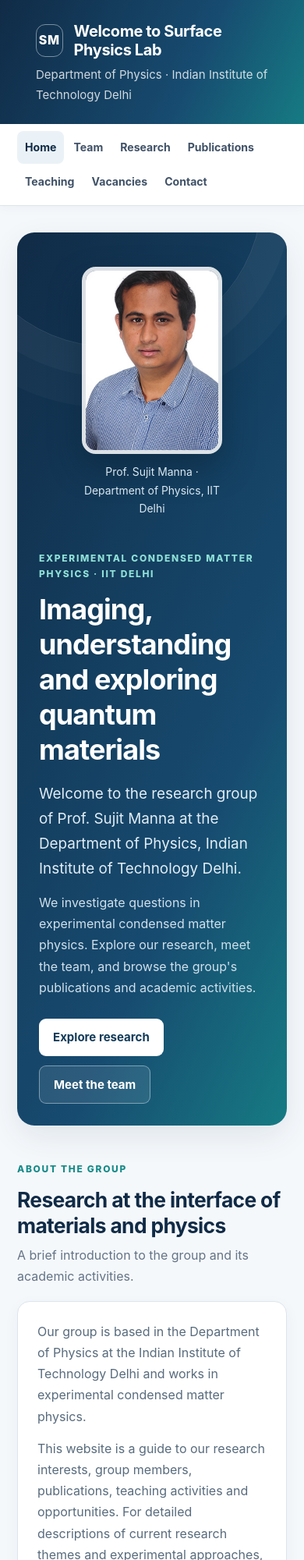
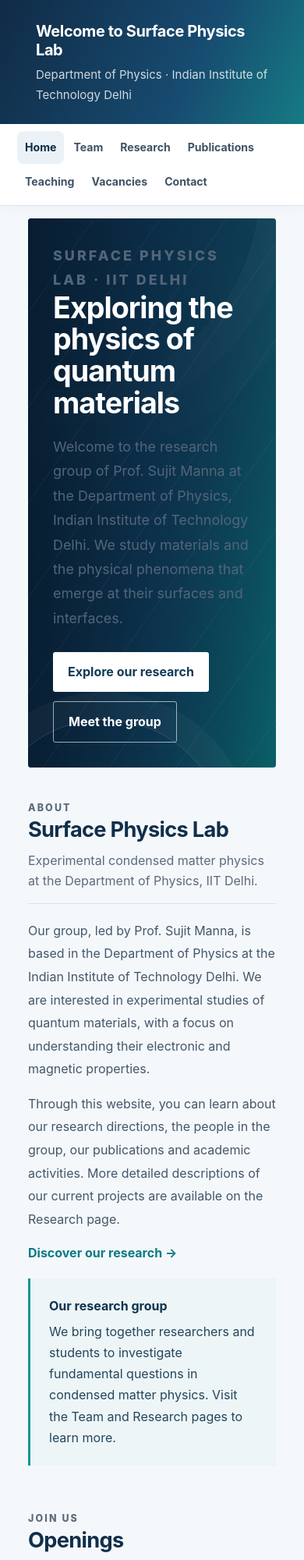
Before and after one commit to surfacephysics/surfacephysics.github.io, a plain HTML site: page SurfacePhysicsLab-index.html in a window 390 px wide. Shown: the top 2000 px of the page at 78% size. Drawn offline with Linux system fonts and the light colour scheme.

Commit message:
Add files via upload

```diff
--- a/SurfacePhysicsLab-index.html
+++ b/SurfacePhysicsLab-index.html
@@ -3,59 +3,65 @@
 <head>
 <meta charset="UTF-8">
 <meta name="viewport" content="width=device-width, initial-scale=1.0">
-<meta name="description" content="Research group of Prof. Sujit Manna, Department of Physics, Indian Institute of Technology Delhi.">
-<title>Prof. Sujit Manna | Research Group · IIT Delhi</title>
+<meta name="description" content="Surface Physics Lab, led by Prof. Sujit Manna, Department of Physics, IIT Delhi.">
+<title>Surface Physics Lab | IIT Delhi</title>
 <link rel="stylesheet" href="style.css">
 <style>
-/* Homepage-specific presentation inspired by the editorial layout of the reference site. */
-.home-main{padding-top:34px}
-.home-hero{position:relative;overflow:hidden;display:grid;grid-template-columns:minmax(0,1.45fr) minmax(250px,.72fr);gap:34px;align-items:center;background:linear-gradient(115deg,#102b46 0%,#174b70 68%,#167b83 100%);border-radius:22px;padding:clamp(28px,5vw,58px);color:#fff;box-shadow:var(--shadow)}
-.home-hero:after{content:"";position:absolute;width:390px;height:390px;border:1px solid #ffffff20;border-radius:50%;right:9%;top:-245px;box-shadow:0 0 0 38px #ffffff08,0 0 0 78px #ffffff06;pointer-events:none}
-.home-hero .eyebrow{color:#8fe0d7}
-.home-hero h1{color:#fff;max-width:760px;font-size:clamp(2.25rem,5vw,4rem);margin-bottom:18px}
-.home-hero .lead{color:#e2edf5;max-width:690px;font-size:1.18rem}
-.home-hero-copy>p:not(.lead){color:#d1e0eb;max-width:650px}
-.home-hero .button{background:#fff;color:#123b59;box-shadow:none}
-.home-hero .button.secondary{background:#ffffff18;color:#fff;border:1px solid #ffffff66}
-.home-portrait{position:relative;z-index:1;justify-self:center;width:min(100%,265px)}
-.home-portrait img{width:100%;display:block;aspect-ratio:3/4;object-fit:cover;object-position:center 18%;border-radius:18px;border:5px solid #ffffffd9;box-shadow:0 18px 42px #071b2c66}
-.home-portrait figcaption{text-align:center;color:#d9e8f1;font-size:.87rem;margin-top:12px}
-.home-section-head{display:flex;justify-content:space-between;align-items:end;gap:20px;margin:46px 0 18px}
-.home-section-head h2{margin:0}
-.home-section-head p{color:var(--muted);max-width:560px;margin:0}
-.home-about{display:grid;grid-template-columns:1.15fr .85fr;gap:22px}
-.home-about-panel,.home-link-card,.home-opportunity{background:#fff;border:1px solid var(--line);border-radius:16px;padding:25px;box-shadow:0 6px 20px #102b460b}
-.home-about-panel p{color:#586b7d}
-.home-facts{display:grid;gap:12px}
-.home-fact{padding:16px 18px;background:#edf5f7;border-radius:12px;border-left:3px solid var(--teal)}
-.home-fact strong{display:block;color:var(--navy);margin-bottom:3px}
-.home-fact span{color:#5b6b7d;font-size:.92rem}
-.home-links{display:grid;grid-template-columns:repeat(3,minmax(0,1fr));gap:16px}
-.home-link-card{display:flex;flex-direction:column;min-height:190px}
-.home-link-card .number{color:var(--teal);font-weight:800;letter-spacing:.12em;font-size:.77rem;margin-bottom:14px}
-.home-link-card h3{font-size:1.18rem}
-.home-link-card p{color:#5b6b7d;flex:1}
-.home-link-card a{font-weight:750}
-.home-opportunity{display:flex;justify-content:space-between;align-items:center;gap:22px;background:linear-gradient(110deg,#edf5f7,#fff);border-left:4px solid var(--teal)}
-.home-opportunity h2{margin:0 0 7px}
-.home-opportunity p{margin:0;color:#5b6b7d}
-.home-opportunity .button{white-space:nowrap;margin:0}
-.home-bottom{display:grid;grid-template-columns:1fr 1fr;gap:16px;margin-top:18px}
-.home-bottom .home-link-card{min-height:0}
-@media(max-width:760px){
- .home-hero{grid-template-columns:1fr;gap:25px}
- .home-portrait{grid-row:1;width:180px}
- .home-about,.home-links,.home-bottom{grid-template-columns:1fr}
- .home-section-head{display:block}
- .home-section-head p{margin-top:8px}
- .home-opportunity{align-items:flex-start;flex-direction:column}
+/* Homepage layout: research-led landing page with About, Openings, News and Contact. */
+.home-main{max-width:1180px;margin:0 auto;padding:28px 22px 58px}
+.home-hero{min-height:430px;position:relative;display:flex;align-items:flex-end;overflow:hidden;border-radius:4px;background:linear-gradient(112deg,#0b2239 0%,#123e5b 54%,#087b7d 100%);color:#fff;margin-bottom:56px}
+.home-hero:before,.home-hero:after{content:"";position:absolute;border:1px solid #ffffff25;border-radius:50%;pointer-events:none}
+.home-hero:before{width:520px;height:520px;right:6%;top:-300px;box-shadow:0 0 0 42px #ffffff09,0 0 0 88px #ffffff07}
+.home-hero:after{width:310px;height:310px;right:20%;bottom:-250px;box-shadow:0 0 0 35px #ffffff08}
+.hero-placeholder{position:absolute;inset:0;background:linear-gradient(90deg,#071c30ed 0%,#0b2c46c9 50%,#0b455280 100%)}
+.hero-placeholder:after{content:"";position:absolute;inset:0;background:repeating-linear-gradient(125deg,transparent 0 68px,#ffffff08 69px 70px)}
+.hero-copy{position:relative;z-index:1;max-width:800px;padding:clamp(32px,6vw,68px)}
+.hero-kicker,.section-kicker{font-size:.78rem;letter-spacing:.17em;text-transform:uppercase;font-weight:800;color:#73d6cf;margin:0 0 16px}
+.home-hero h1{color:#fff;font-size:clamp(2.35rem,5vw,4.25rem);line-height:1.08;max-width:790px;margin:0 0 20px}
+.home-hero p{color:#e0edf2;max-width:690px;font-size:1.12rem;line-height:1.75;margin:0}
+.hero-actions{display:flex;gap:12px;flex-wrap:wrap;margin-top:28px}
+.hero-actions a{display:inline-block;text-decoration:none;padding:12px 19px;border-radius:3px;background:#fff;color:#123b59;font-weight:750}
+.hero-actions a.outline{background:transparent;border:1px solid #ffffff9c;color:#fff}
+.home-section{margin:0 0 58px}
+.section-heading{display:flex;justify-content:space-between;align-items:end;gap:28px;margin-bottom:20px;border-bottom:1px solid #d7e1e8;padding-bottom:15px}
+.section-heading h2{margin:0;color:#102f4b;font-size:clamp(1.7rem,3vw,2.25rem)}
+.section-heading p{max-width:510px;margin:0;color:#5b6b7d;line-height:1.65}
+.about-grid{display:grid;grid-template-columns:1.4fr .8fr;gap:32px;align-items:start}
+.about-copy p{color:#43576a;line-height:1.85;margin:0 0 15px}
+.about-note{border-left:3px solid #0b9995;background:#edf5f6;padding:22px 24px;color:#24465d;line-height:1.7}
+.about-note strong{display:block;color:#0d344f;margin-bottom:6px}
+.openings{background:#edf4f5;border-left:4px solid #0a9993;padding:28px 30px;display:flex;justify-content:space-between;align-items:center;gap:25px}
+.openings h3{margin:0 0 8px;color:#10344f;font-size:1.35rem}
+.openings p{margin:0;color:#506477;line-height:1.7}
+.text-link{font-weight:750;color:#087b83;text-decoration:none;white-space:nowrap}
+.news-list{border-top:1px solid #d7e1e8}
+.news-item{display:grid;grid-template-columns:145px 1fr;gap:24px;padding:20px 4px;border-bottom:1px solid #d7e1e8}
+.news-date{color:#087f83;font-weight:800;font-size:.86rem;letter-spacing:.04em}
+.news-item h3{font-size:1.08rem;margin:0 0 6px;color:#153752}
+.news-item p{margin:0;color:#5b6b7d;line-height:1.65}
+.contact-strip{display:flex;justify-content:space-between;align-items:center;gap:24px;background:#102f4b;color:#fff;padding:28px 30px}
+.contact-strip h2{color:#fff;margin:0 0 6px;font-size:1.55rem}
+.contact-strip p{margin:0;color:#d4e3eb;line-height:1.6}
+.contact-strip a{color:#fff;border:1px solid #ffffff99;padding:11px 18px;text-decoration:none;font-weight:750;white-space:nowrap}
+.site-header .brand-mark{display:none!important}
+.site-header .brand-line{display:block}
+.site-header .site-title{margin:0}
+.site-header .site-subtitle{margin-left:0!important}
+@media(max-width:720px){
+ .home-main{padding:16px 14px 40px}
+ .home-hero{min-height:390px;margin-bottom:42px}
+ .section-heading{display:block}
+ .section-heading p{margin-top:9px}
+ .about-grid{grid-template-columns:1fr;gap:18px}
+ .openings,.contact-strip{align-items:flex-start;flex-direction:column}
+ .news-item{grid-template-columns:1fr;gap:5px}
 }
 </style>
 </head>
 <body>
 <header class="site-header">
   <div class="header-inner">
-    <div class="brand-line"><div class="brand-mark" aria-hidden="true">SM</div><h2 class="site-title">Welcome to Surface Physics Lab</h2></div>
+    <div class="brand-line"><h2 class="site-title">Welcome to Surface Physics Lab</h2></div>
     <p class="site-subtitle">Department of Physics · Indian Institute of Technology Delhi</p>
   </div>
 </header>
@@ -71,64 +77,67 @@
 
 <main class="home-main">
   <section class="home-hero" aria-labelledby="home-title">
-    <div class="home-hero-copy">
-      <div class="eyebrow">Experimental condensed matter physics · IIT Delhi</div>
-      <h1 id="home-title">Imaging, understanding and exploring quantum materials</h1>
-      <p class="lead">Welcome to the research group of Prof. Sujit Manna at the Department of Physics, Indian Institute of Technology Delhi.</p>
-      <p>We investigate questions in experimental condensed matter physics. Explore our research, meet the team, and browse the group's publications and academic activities.</p>
-      <a class="button" href="research.html">Explore research</a>
-      <a class="button secondary" href="team.html">Meet the team</a>
-    </div>
-    <figure class="home-portrait">
-      <img src="sujit-manna.jpg" alt="Prof. Sujit Manna">
-      <figcaption>Prof. Sujit Manna · Department of Physics, IIT Delhi</figcaption>
-    </figure>
-  </section>
-
-  <section aria-labelledby="about-heading">
-    <div class="home-section-head">
-      <div><div class="eyebrow">About the group</div><h2 id="about-heading">Research at the interface of materials and physics</h2></div>
-      <p>A brief introduction to the group and its academic activities.</p>
-    </div>
-    <div class="home-about">
-      <div class="home-about-panel">
-        <p>Our group is based in the Department of Physics at the Indian Institute of Technology Delhi and works in experimental condensed matter physics.</p>
-        <p>This website is a guide to our research interests, group members, publications, teaching activities and opportunities. For detailed descriptions of current research themes and experimental approaches, please visit the Research page.</p>
-        <a href="research.html"><strong>Read about our research →</strong></a>
-      </div>
-      <div class="home-facts">
-        <div class="home-fact"><strong>Research</strong><span>Scientific themes, materials and experimental approaches</span></div>
-        <div class="home-fact"><strong>People</strong><span>Principal investigator, students and alumni</span></div>
-        <div class="home-fact"><strong>Academic activity</strong><span>Publications and teaching at IIT Delhi</span></div>
+    <div class="hero-placeholder" aria-hidden="true"></div>
+    <div class="hero-copy">
+      <p class="hero-kicker">Surface Physics Lab · IIT Delhi</p>
+      <h1 id="home-title">Exploring the physics of quantum materials</h1>
+      <p>Welcome to the research group of Prof. Sujit Manna at the Department of Physics, Indian Institute of Technology Delhi. We study materials and the physical phenomena that emerge at their surfaces and interfaces.</p>
+      <div class="hero-actions">
+        <a href="research.html">Explore our research</a>
+        <a class="outline" href="team.html">Meet the group</a>
       </div>
     </div>
   </section>
 
-  <section aria-labelledby="explore-heading">
-    <div class="home-section-head">
-      <div><div class="eyebrow">Explore</div><h2 id="explore-heading">Discover the group</h2></div>
-      <p>Find the information you need through the sections of our website.</p>
+  <section class="home-section" aria-labelledby="about-title">
+    <div class="section-heading">
+      <div><p class="section-kicker">About</p><h2 id="about-title">Surface Physics Lab</h2></div>
+      <p>Experimental condensed matter physics at the Department of Physics, IIT Delhi.</p>
     </div>
-    <div class="home-links">
-      <article class="home-link-card"><div class="number">01 · RESEARCH</div><h3>Research themes</h3><p>Learn about the group's scientific questions, materials and experimental work.</p><a href="research.html">Explore research →</a></article>
-      <article class="home-link-card"><div class="number">02 · PEOPLE</div><h3>Our team</h3><p>Meet the researchers and students who contribute to the group's work.</p><a href="team.html">Meet the team →</a></article>
-      <article class="home-link-card"><div class="number">03 · PUBLICATIONS</div><h3>Research output</h3><p>Browse journal articles, preprints and other scholarly contributions.</p><a href="publications.html">View publications →</a></article>
-    </div>
-    <div class="home-bottom">
-      <article class="home-link-card"><div class="number">04 · TEACHING</div><h3>Teaching and academics</h3><p>Find information about teaching activities and courses.</p><a href="teaching.html">Teaching information →</a></article>
-      <article class="home-link-card"><div class="number">05 · CONTACT</div><h3>Get in touch</h3><p>Contact the group and find information about joining or visiting.</p><a href="contact.html">Contact details →</a></article>
+    <div class="about-grid">
+      <div class="about-copy">
+        <p>Our group, led by Prof. Sujit Manna, is based in the Department of Physics at the Indian Institute of Technology Delhi. We are interested in experimental studies of quantum materials, with a focus on understanding their electronic and magnetic properties.</p>
+        <p>Through this website, you can learn about our research directions, the people in the group, our publications and academic activities. More detailed descriptions of our current projects are available on the Research page.</p>
+        <a class="text-link" href="research.html">Discover our research →</a>
+      </div>
+      <aside class="about-note">
+        <strong>Our research group</strong>
+        We bring together researchers and students to investigate fundamental questions in condensed matter physics. Visit the Team and Research pages to learn more.
+      </aside>
     </div>
   </section>
 
-  <section class="home-opportunity" aria-labelledby="join-heading">
-    <div><div class="eyebrow">Opportunities</div><h2 id="join-heading">Interested in working with us?</h2><p>Visit the Vacancies page for information about research opportunities and how to enquire.</p></div>
-    <a class="button" href="vacancies.html">View vacancies</a>
+  <section class="home-section" aria-labelledby="openings-title">
+    <div class="section-heading">
+      <div><p class="section-kicker">Join us</p><h2 id="openings-title">Openings</h2></div>
+      <p>Interested in pursuing research in experimental condensed matter physics?</p>
+    </div>
+    <div class="openings">
+      <div><h3>Research opportunities</h3><p>We welcome enquiries from motivated students and researchers interested in the group's research areas. Please visit the Vacancies page for current information and application details.</p></div>
+      <a class="text-link" href="vacancies.html">View vacancies →</a>
+    </div>
+  </section>
+
+  <section class="home-section" aria-labelledby="news-title">
+    <div class="section-heading">
+      <div><p class="section-kicker">Updates</p><h2 id="news-title">Recent news</h2></div>
+      <p>News, publications, awards and other updates from the group.</p>
+    </div>
+    <div class="news-list">
+      <article class="news-item"><div class="news-date">GROUP NEWS</div><div><h3>Updates from the Surface Physics Lab</h3><p>Recent group announcements and research highlights will be shared here.</p></div></article>
+      <article class="news-item"><div class="news-date">PUBLICATIONS</div><div><h3>Latest research publications</h3><p>Explore the Publications page for the group's journal articles and preprints.</p><a class="text-link" href="publications.html">Browse publications →</a></div></article>
+    </div>
+  </section>
+
+  <section class="contact-strip" aria-labelledby="contact-title">
+    <div><h2 id="contact-title">Contact us</h2><p>For research enquiries, prospective students and academic interactions, please get in touch with the group.</p></div>
+    <a href="contact.html">Contact details →</a>
   </section>
 </main>
 
 <footer class="site-footer"><div class="footer-inner">
-  <p><strong>Prof. Sujit Manna</strong> · Department of Physics · Indian Institute of Technology Delhi</p>
-  <p>Research group website</p>
+  <p><strong>Surface Physics Lab</strong> · Department of Physics · Indian Institute of Technology Delhi</p>
+  <p>Research group of Prof. Sujit Manna</p>
 </div></footer>
 </body>
 </html>
```
